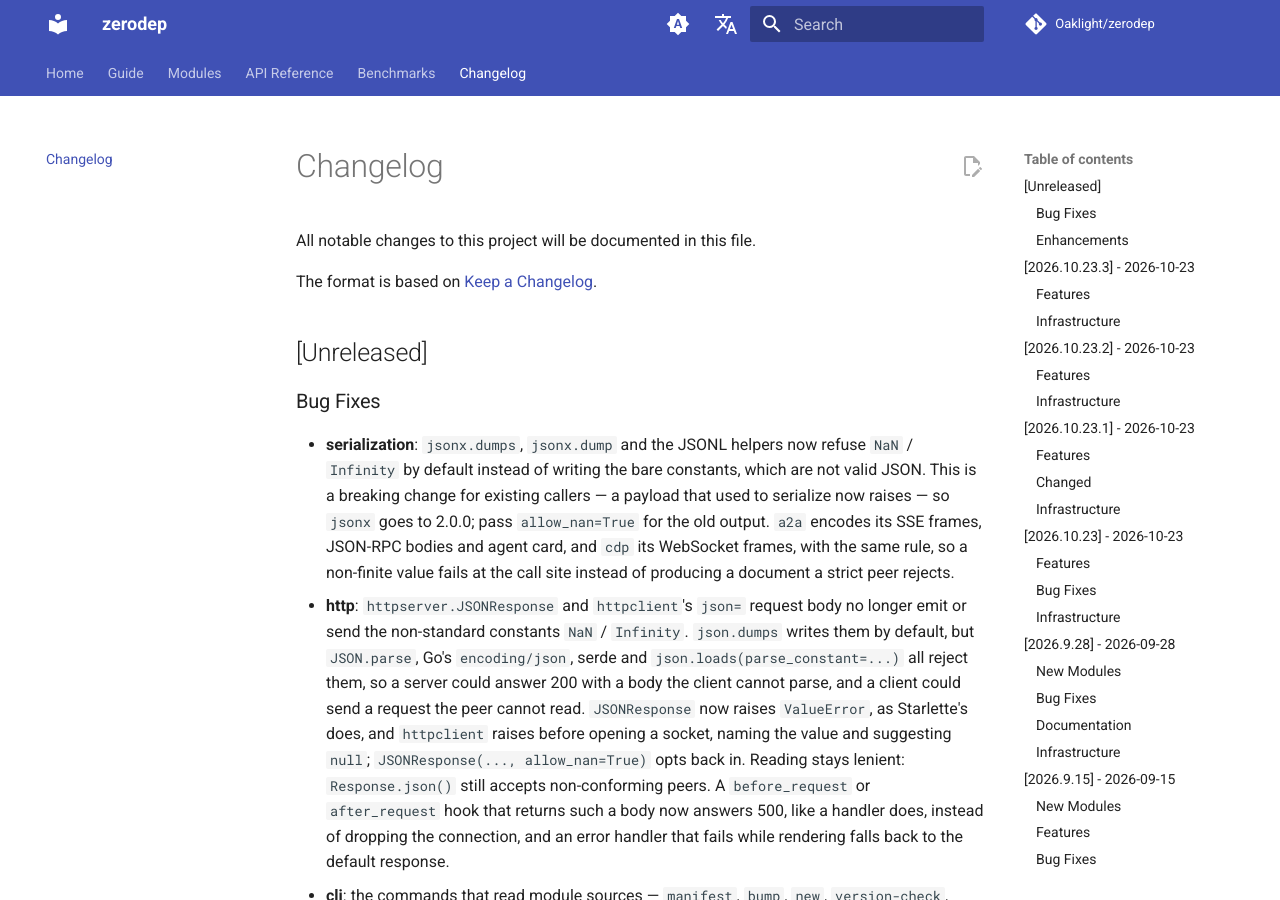
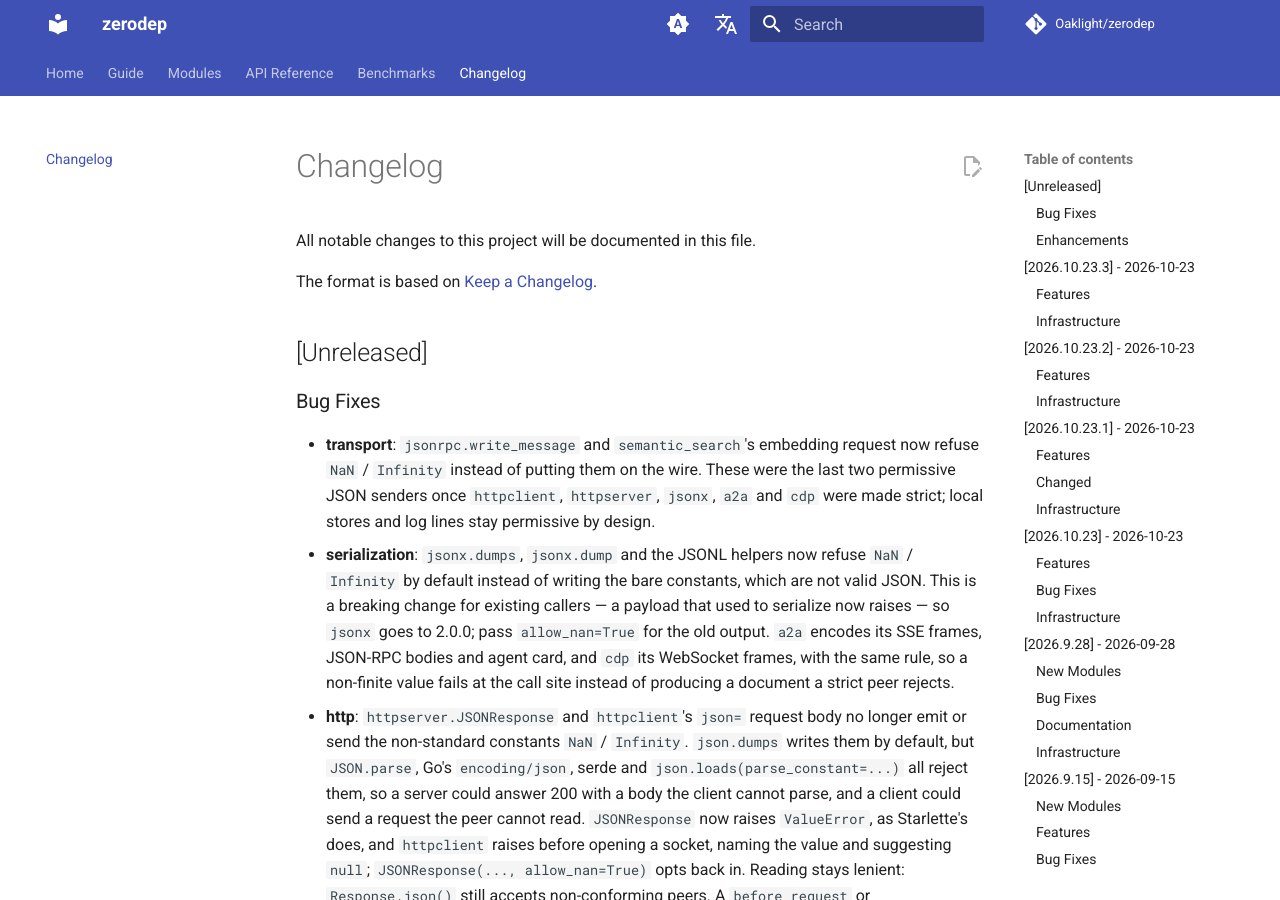
Before and after one commit to Oaklight/zerodep, an MkDocs documentation site: the page built from docs/changelog.md, in a window 1280 px wide and 900 px high. Built offline with MkDocs 1.6.1 and Material for MkDocs 9.7.7, drawn with Linux system fonts in a browser that asks for light colours; comment, search, counter and statistics services are not loaded.

Commit message:
docs: jsonrpc 0.4.0 and semantic_search 0.2.0

```diff
--- a/docs/changelog.md
+++ b/docs/changelog.md
@@ -8,6 +8,7 @@ The format is based on [Keep a Changelog](https://keepachangelog.com/en/1.1.0/).
 
 ### Bug Fixes
 
+- **transport**: `jsonrpc.write_message` and `semantic_search`'s embedding request now refuse `NaN` / `Infinity` instead of putting them on the wire. These were the last two permissive JSON senders once `httpclient`, `httpserver`, `jsonx`, `a2a` and `cdp` were made strict; local stores and log lines stay permissive by design.
 - **serialization**: `jsonx.dumps`, `jsonx.dump` and the JSONL helpers now refuse `NaN` / `Infinity` by default instead of writing the bare constants, which are not valid JSON. This is a breaking change for existing callers — a payload that used to serialize now raises — so `jsonx` goes to 2.0.0; pass `allow_nan=True` for the old output. `a2a` encodes its SSE frames, JSON-RPC bodies and agent card, and `cdp` its WebSocket frames, with the same rule, so a non-finite value fails at the call site instead of producing a document a strict peer rejects.
 - **http**: `httpserver.JSONResponse` and `httpclient`'s `json=` request body no longer emit or send the non-standard constants `NaN` / `Infinity`. `json.dumps` writes them by default, but `JSON.parse`, Go's `encoding/json`, serde and `json.loads(parse_constant=...)` all reject them, so a server could answer 200 with a body the client cannot parse, and a client could send a request the peer cannot read. `JSONResponse` now raises `ValueError`, as Starlette's does, and `httpclient` raises before opening a socket, naming the value and suggesting `null`; `JSONResponse(..., allow_nan=True)` opts back in. Reading stays lenient: `Response.json()` still accepts non-conforming peers. A `before_request` or `after_request` hook that returns such a body now answers 500, like a handler does, instead of dropping the connection, and an error handler that fails while rendering falls back to the default response.
 - **cli**: the commands that read module sources — `manifest`, `bump`, `new`, `version-check`, `dep-graph`, `dep-check` — now resolve the catalog the same way `release-check` does instead of scanning whichever directory the CLI was installed into. With a wheel that is `site-packages`, where every package looks like a zerodep module: `version-check` reported `PIL`, `aiohttp` and every other installed package as needing a version bump, so `--strict` consumers were permanently red. The catalog is now the checkout containing a zerodep `manifest.json` above the current directory, falling back to the one beside the CLI; outside a catalog the command refuses instead of guessing, and `pyproject.toml` alone no longer passes as a catalog. A `manifest.json` that is not a zerodep catalog — a browser extension's, or a stray copy of ours whose modules are not on disk — is never mistaken for one, so `zerodep manifest` cannot overwrite it. Catalogs written before `primary_file` existed (up to `v2026.10.23`) still resolve, via their `files` list.
```
Also changed, not shown: docs/modules/index.md (+2 -2 lines).
